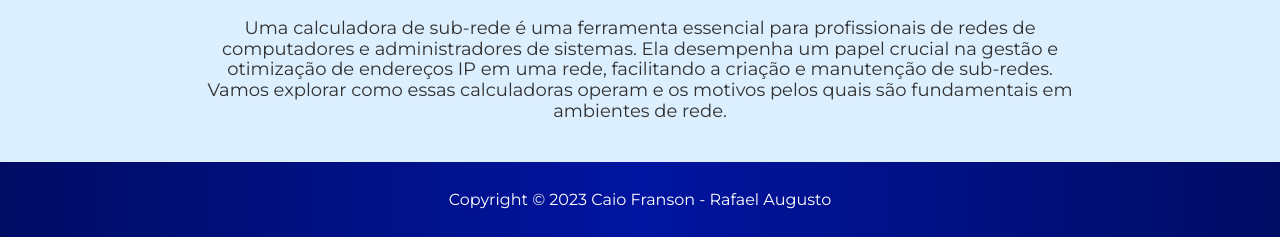
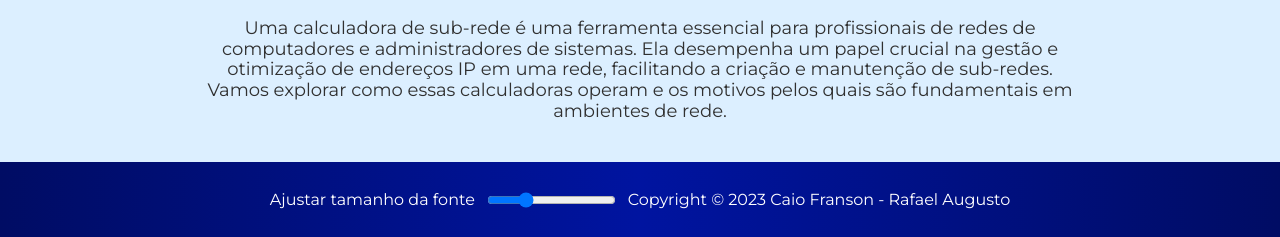
Before and after one commit to rafafrd/Calculadora-de-subrede, a PHP site: page / in a window 1280 px wide. Shown: the part 563-800 px from the top of the page. Run offline with PHP 8.4, Linux system fonts and the light colour scheme.

Commit message:
added font size slider for acessibility

```diff
--- a/cidr.php
+++ b/cidr.php
@@ -152,6 +152,8 @@
 
   </main>
   <footer>
+    <p>Ajustar tamanho da fonte</p>
+    <input type="range" min="10" max="32" value="16" step="2" onchange="document.body.style.fontSize = this.value + 'px';">
     <p>Copyright © 2023 Caio Franson - Rafael Augusto</p>
     <script src="./src/script/main.js"></script>
   </footer>
--- a/classes.php
+++ b/classes.php
@@ -99,7 +99,8 @@
 
   </main>
   <footer>
-    <!-- <button id="theme-toggle">Alternar Tema</button> -->
+    <p>Ajustar tamanho da fonte</p>
+    <input type="range" min="10" max="32" value="16" step="2" onchange="document.body.style.fontSize = this.value + 'px';">
     <p>Copyright © 2023 Caio Franson - Rafael Augusto</p>
     <script src="./src/script/main.js"></script>
   </footer>
--- a/exibirip.php
+++ b/exibirip.php
@@ -72,7 +72,8 @@
   </main>
 
   <footer>
-
+    <p>Ajustar tamanho da fonte</p>
+    <input type="range" min="10" max="32" value="16" step="2" onchange="document.body.style.fontSize = this.value + 'px';">
     <p>Copyright © 2023 Caio Franson - Rafael Augusto</p>
   </footer>
 </body>
--- a/index.php
+++ b/index.php
@@ -133,6 +133,8 @@
 </main>
 
 <footer>
+  <p>Ajustar tamanho da fonte</p>
+  <input type="range" min="10" max="32" value="16" step="2" onchange="document.body.style.fontSize = this.value + 'px';">
   <p>Copyright © 2023 Caio Franson - Rafael Augusto</p>
 </footer>
 <script src="./src/script/main.js"></script>
```
